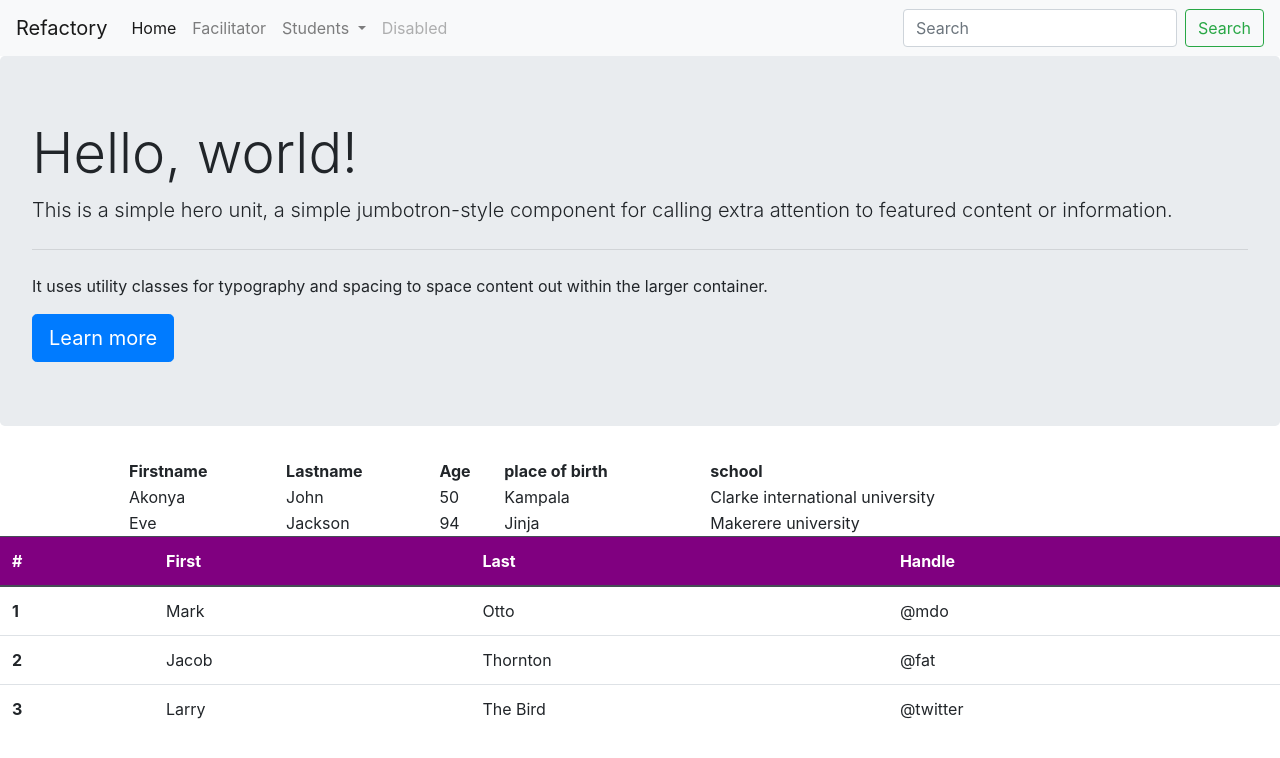
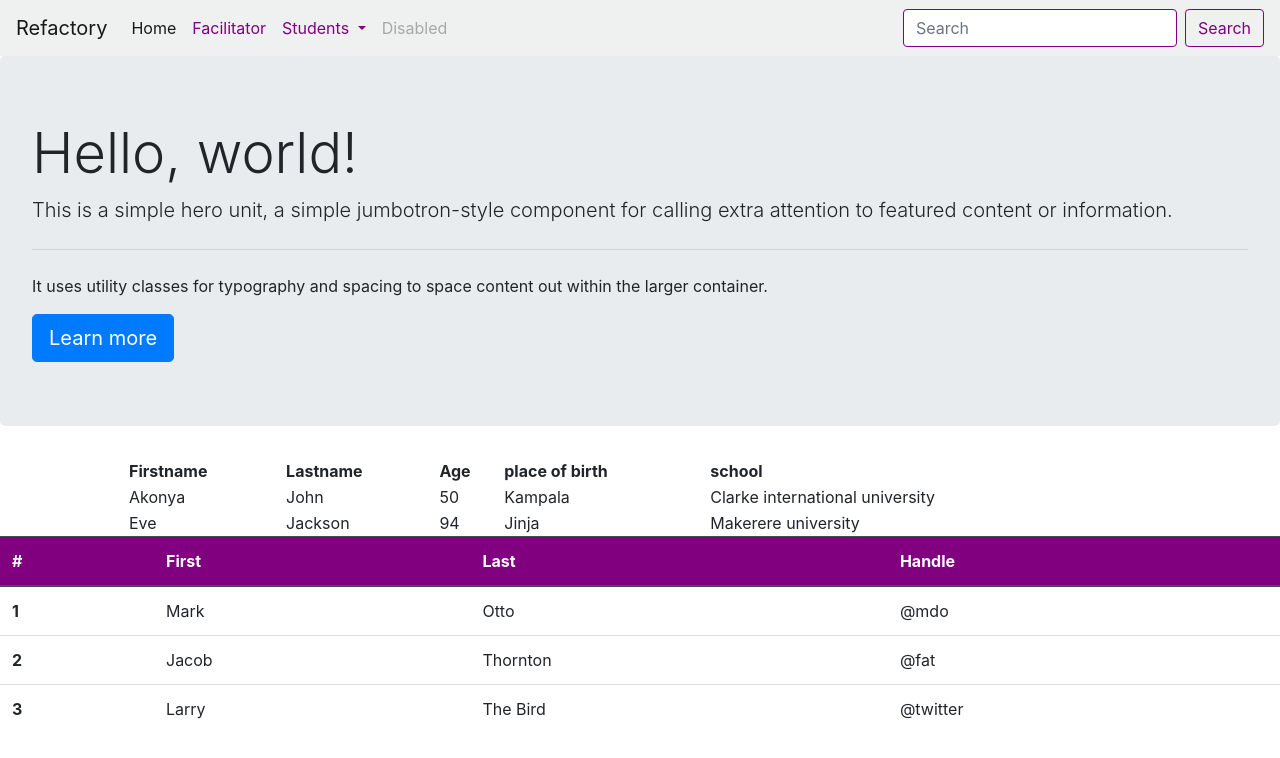
Before and after one commit to johnakon/learning_bootstrap, a plain HTML site: page index.html in a window 1280 px wide. Drawn offline with nearby package versions, Linux system fonts and the light colour scheme.

Commit message:
links to pages

```diff
--- a/css/custom.css
+++ b/css/custom.css
@@ -3,3 +3,48 @@
     background-color:purple;
     border-color: #454d55;
   }
+
+
+  .bg-light {
+    background-color: rgb(239, 241, 241) !important;
+  }
+
+  a.bg-light:hover, a.bg-light:focus,
+  button.bg-light:hover,
+  button.bg-light:focus {
+    background-color: #dae0e5 !important;
+  }
+
+  .btn-outline-success {
+    color:purple;
+    border-color:purple;
+  }
+
+  .btn-outline-success:hover {
+    color: #fff;
+    /* background-color: #28a745; */
+    background-color:purple;
+    border-color: purple;
+  }
+
+  .form-control {
+    display: block;
+    width: 100%;
+    height: calc(1.5em + 0.75rem + 2px);
+    padding: 0.375rem 0.75rem;
+    font-size: 1rem;
+    font-weight: 400;
+    line-height: 1.5;
+    color:purple;
+    background-color:white;
+    background-clip: padding-box;
+    border: 1px solid purple;
+    border-radius: 0.25rem;
+    transition: border-color 0.15s ease-in-out, box-shadow 0.15s ease-in-out;
+  }
+
+
+  .navbar-light .navbar-nav .nav-link {
+    /* color: rgba(0, 0, 0, 0.9); */
+    color: purple;
+  }
--- a/index.html
+++ b/index.html
@@ -27,10 +27,10 @@
         <div class="collapse navbar-collapse" id="navbarSupportedContent">
             <ul class="navbar-nav mr-auto">
                 <li class="nav-item active">
-                    <a class="nav-link" href="#">Home <span class="sr-only">(current)</span></a>
+                    <a class="nav-link" href="index.html">Home <span class="sr-only">(current)</span></a>
                 </li>
                 <li class="nav-item">
-                    <a class="nav-link" href="#">Facilitator</a>
+                    <a class="nav-link" href="exercise.html">Facilitator</a>
                 </li>
                 <li class="nav-item dropdown">
                     <a class="nav-link dropdown-toggle" href="#" id="navbarDropdown" role="button"
```
Also changed, not shown: exercise.html (+2 -2 lines), layout.html (+2 -2 lines), img/refactory - Copy.png (added), img/refactory.png (added).
